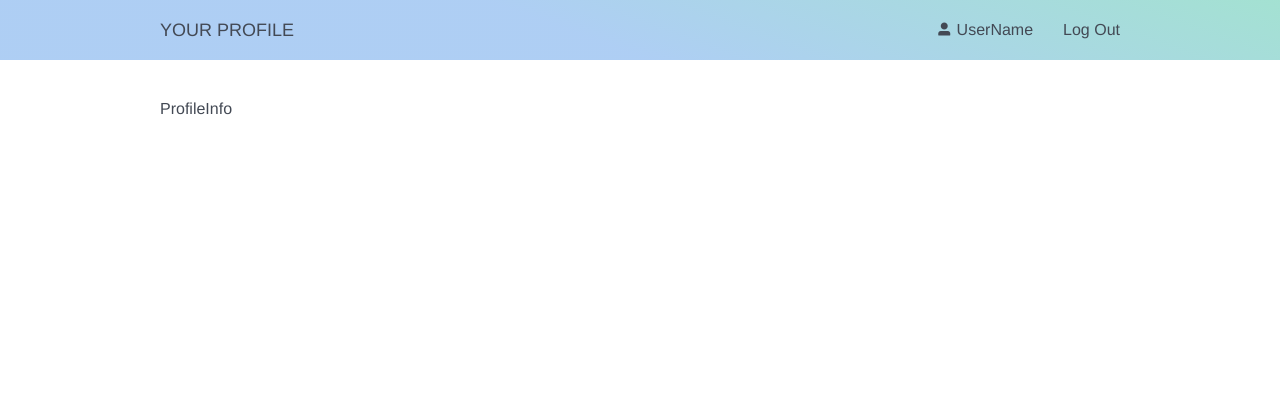
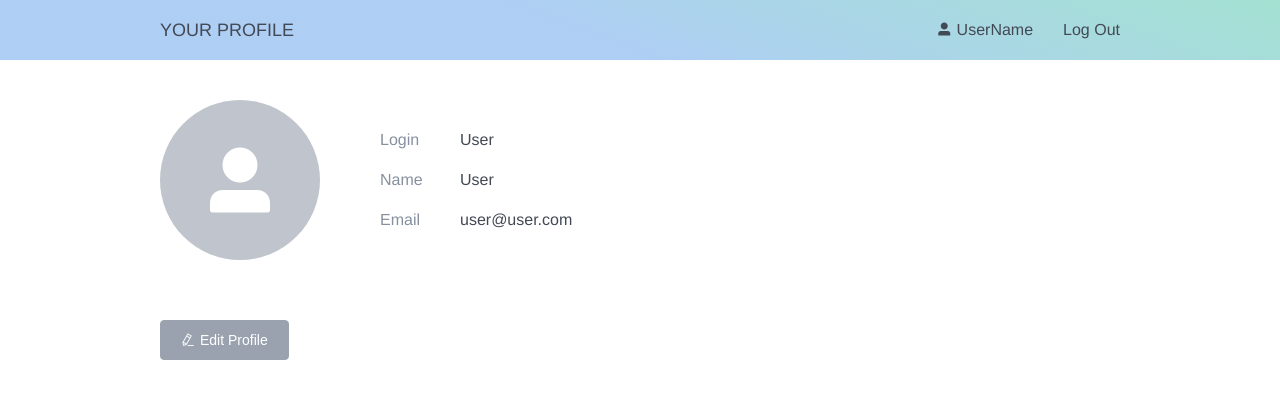
Before and after one commit to Olisti/authorization-graphql, a Vue app: page /profile in a window 1280 px wide. Shown: the top 398 px of the page. Built offline with nearby package versions, Linux system fonts and the light colour scheme.

Commit message:
profile info layout

```diff
--- a/src/views/profile-info/_index.vue
+++ b/src/views/profile-info/_index.vue
@@ -1,12 +1,39 @@
 <template>
-    <div>ProfileInfo</div>
+    <div class="profile">
+        <profile-avatar />
+        <profile-data class="profile__info" />
+        <div class="profile__tools">
+            <router-link to="/profile/edit">
+                <el-button icon="el-icon-edit" type="info">Edit Profile</el-button>
+            </router-link>
+        </div>
+    </div>
 </template>
 
 <script lang="ts">
 import { Component, Vue } from 'vue-property-decorator';
+import ProfileAvatar from './profile-avatar.vue';
+import ProfileData from './profile-data.vue';
 
-@Component({})
+@Component({
+    components: { ProfileAvatar, ProfileData },
+})
 export default class ProfileInfo extends Vue {}
 </script>
 
-<style scoped lang="scss"></style>
+<style scoped lang="scss">
+.profile {
+    display: grid;
+    grid-template-columns: 160px auto;
+    grid-gap: 60px;
+    grid-template-areas:
+        'avatar info'
+        'tools tools';
+    &__info {
+        grid-area: info;
+    }
+    &__tools {
+        grid-area: tools;
+    }
+}
+</style>
--- /dev/null
+++ b/src/views/profile-info/profile-avatar.vue
@@ -0,0 +1,21 @@
+<template>
+    <el-avatar icon="el-icon-user-solid" class="avatar"></el-avatar>
+</template>
+
+<script lang="ts">
+import { Component, Vue } from 'vue-property-decorator';
+
+@Component({})
+export default class ProfileAvatar extends Vue {}
+</script>
+
+<style scoped lang="scss">
+.avatar {
+    display: flex;
+    align-items: center;
+    justify-content: center;
+    height: 160px;
+    width: 160px;
+    font-size: 80px;
+}
+</style>
--- /dev/null
+++ b/src/views/profile-info/profile-data.vue
@@ -0,0 +1,34 @@
+<template>
+    <div class="info">
+        <div class="info__title">Login</div>
+        <div class="info__data">User</div>
+        <div class="info__title">Name</div>
+        <div class="info__data">User</div>
+        <div class="info__title">Email</div>
+        <div class="info__data">user@user.com</div>
+    </div>
+</template>
+
+<script lang="ts">
+import { Component, Vue } from 'vue-property-decorator';
+
+@Component({})
+export default class ProfileData extends Vue {}
+</script>
+
+<style scoped lang="scss">
+@import '~@/styles/variables';
+.info {
+    display: grid;
+    grid-template-columns: 80px auto;
+    grid-template-rows: 40px 40px 40px;
+    margin: auto 0;
+    &__title {
+        align-self: center;
+        color: $color-main-40;
+    }
+    &__data {
+        align-self: center;
+    }
+}
+</style>
```
